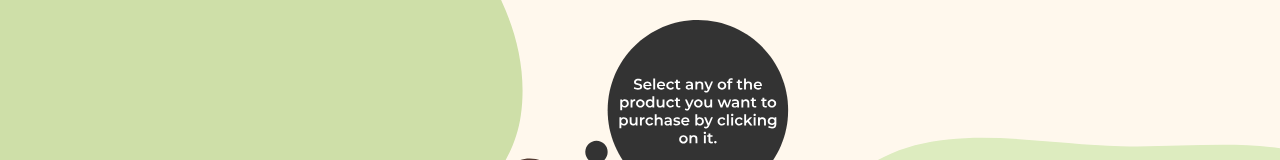
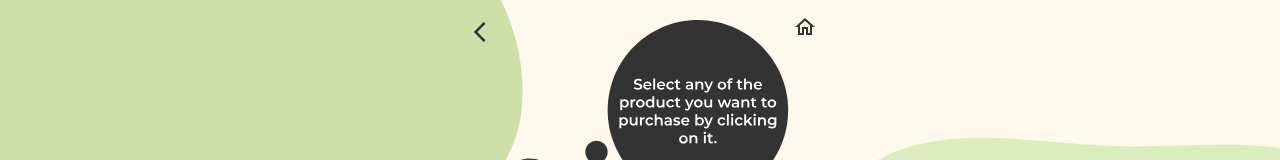
Before and after one commit to Ishan-sa/Final_Project-DCD, a Next.js app in the folder fashoid/: page /store in a window 1280 px wide. Shown: the top 160 px of the page. Built offline with nearby package versions, Linux system fonts and the light colour scheme.

Commit message:
did some animations and added home and back on 2 of the pages

```diff
--- a/fashoid/package.json
+++ b/fashoid/package.json
@@ -13,6 +13,10 @@
     "@capacitor/cli": "^3.4.3",
     "@capacitor/core": "^3.4.3",
     "@capacitor/ios": "^3.4.3",
+    "@emotion/react": "^11.9.0",
+    "@emotion/styled": "^11.8.1",
+    "@mui/icons-material": "^5.6.2",
+    "@mui/material": "^5.6.4",
     "next": "12.1.4",
     "react": "18.0.0",
     "react-dom": "18.0.0",
--- a/fashoid/pages/index.js
+++ b/fashoid/pages/index.js
@@ -4,6 +4,7 @@ import Img from "../comps/image";
 import BodyText from "../comps/text-content";
 import Background from "../comps/background";
 import { useRouter } from 'next/router';
+import { topToBottom, fadeIn } from "../data/animation";
 
 
 const StartBtn = styled.button`
@@ -29,6 +30,7 @@ const MainCont = styled.div`
   flex-direction: column;
   align-items: center;
   width: 100vw;
+  animation: ${topToBottom} 1s;
 `
 
 export default function Main() {
--- a/fashoid/pages/store.js
+++ b/fashoid/pages/store.js
@@ -3,6 +3,8 @@ import Img from "../comps/image";
 import styled from "styled-components";
 import { useRouter } from 'next/router';
 import { ChangeType } from "../data/data";
+import HomeOutlinedIcon from '@mui/icons-material/HomeOutlined';
+import ArrowBackIosSharpIcon from '@mui/icons-material/ArrowBackIosSharp';
 
 const Cabinet = styled.div`
     position: relative;
@@ -27,10 +29,37 @@ const Shirts = styled.div`
     cursor: pointer;
 `;
 
+const Home = styled(HomeOutlinedIcon)`
+    color: #333;
+    height: 35px;
+    width: auto;
+    position: absolute;
+    margin: 15px 0px 0px 330px;
+    cursor: pointer;
+`
+const Back = styled(ArrowBackIosSharpIcon)`
+    position: absolute;
+    margin: 20px 320px 0px 0px;
+    height: 30px;
+    width: auto;
+    color: #333;
+    cursor: pointer;
+`
+
 export default function Store() {
     const r = useRouter();
 
     return <MainCont>
+        <Home
+            onClick={
+                () => r.push("/")
+            }
+        />
+        <Back
+            onClick={
+                () => r.back("")
+            }
+        />
         <Background img="/Home_bg.svg" />
         <Img img="/storelady.svg" w="300" h="300" />
         <Img img="/lightlines.svg" w="390" h="9" padding="0px 0px 0px 0px" />
@@ -51,9 +80,9 @@ export default function Store() {
 
         <div onClick={
             () => ChangeType("shirts")
-            }>
+        }>
             <Shirts onClick={
-            () => r.push("/QtySelect")
+                () => r.push("/QtySelect")
             }>
                 <Img img="/topsrack.svg" w="342" h="189" />
             </Shirts>
```
Also changed, not shown: fashoid/data/animations.js (added, +37 -0 lines), fashoid/pages/start.js (+29 -5 lines), fashoid/public/homeImg.svg (added), 1 other file (tests, documents, lock files or other folders).
